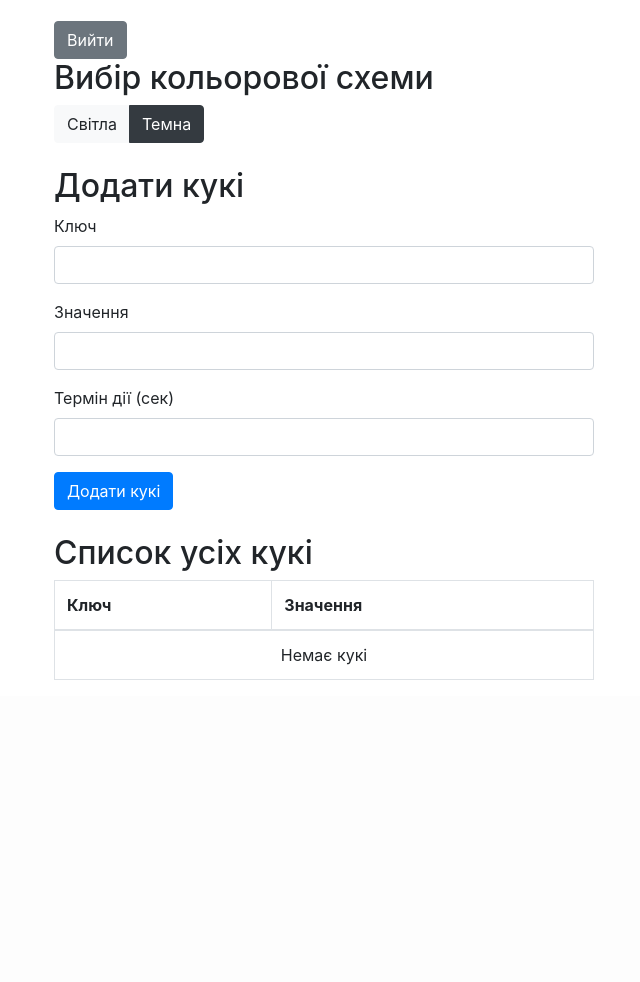
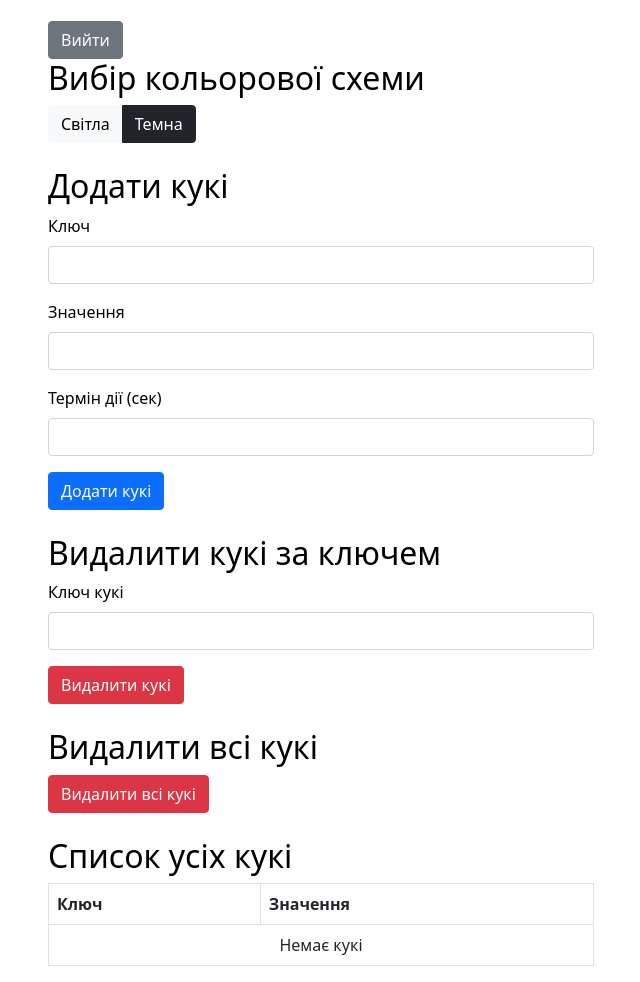
Before and after one commit to VictorPopadynets/flask-app-lab, a Flask app: template app/users/templates/users/profile.html in a window 1280 px wide. Shown: the part 243-1225 px from the top of the page, without its empty margins (46-686 px from the left). Before the commit the page ends 923 px from the top, so only its background shows below. Run offline with Flask 3, Linux system fonts and the light colour scheme; the template is opened without the code that fills it, so the values that code supplies are empty; some libraries are stand-ins or nearby versions.

Commit message:
зміна колірної схеми і фінальні поправки

```diff
--- a/app/templates/base.html
+++ b/app/templates/base.html
@@ -4,7 +4,19 @@
     <meta charset="UTF-8">
     <meta name="viewport" content="width=device-width, initial-scale=1.0">
     <title>{% block title %}Мій сайт{% endblock %}</title>
-    <link rel="stylesheet" href="https://stackpath.bootstrapcdn.com/bootstrap/4.5.2/css/bootstrap.min.css">
+    <link href="https://cdn.jsdelivr.net/npm/bootstrap@5.1.0/dist/css/bootstrap.min.css" rel="stylesheet">
+    <style>
+        body {
+            {% if request.cookies.get('color_scheme') == 'dark' %}
+                background-color: #343a40;
+                color: white;
+            {% else %}
+                background-color: white;
+                color: black;
+            {% endif %}
+        }
+    </style>
+
 </head>
 <body>
   <header class="bg-dark text-white p-3">
--- a/app/users/templates/users/profile.html
+++ b/app/users/templates/users/profile.html
@@ -14,20 +14,34 @@
     </div>
 
     <h2>Додати кукі</h2>
-    <form action="" method="post" class="w-50 mb-4">
+    <form action="{{ url_for('user_name.add_cookie') }}" method="post" class="w-50 mb-4">
         <div class="mb-3">
             <label for="key-cookie" class="form-label">Ключ</label>
-            <input type="text" class="form-control" id="key-cookie" name="key-cookie" required>
+            <input type="text" class="form-control" id="key-cookie" name="key" required>
         </div>
         <div class="mb-3">
             <label for="value-cookie" class="form-label">Значення</label>
-            <input type="text" class="form-control" id="value-cookie" name="value-cookie" required>
+            <input type="text" class="form-control" id="value-cookie" name="value" required>
         </div>
         <div class="mb-3">
             <label for="expires" class="form-label">Термін дії (сек)</label>
-            <input type="number" class="form-control" id="expires" name="expires" required>
+            <input type="number" class="form-control" id="expires" name="expiry" required>
         </div>
         <button type="submit" class="btn btn-primary">Додати кукі</button>
+    </form>
+
+    <h2>Видалити кукі за ключем</h2>
+    <form action="{{ url_for('user_name.delete_cookie_by_key') }}" method="post" class="w-50 mb-4">
+        <div class="mb-3">
+            <label for="cookie-key" class="form-label">Ключ кукі</label>
+            <input type="text" class="form-control" id="cookie-key" name="cookie_key" required>
+        </div>
+        <button type="submit" class="btn btn-danger">Видалити кукі</button>
+    </form>
+
+    <h2>Видалити всі кукі</h2>
+    <form action="{{ url_for('user_name.delete_all_cookies') }}" method="post" class="w-50 mb-4">
+        <button type="submit" class="btn btn-danger">Видалити всі кукі</button>
     </form>
 
     <h2>Список усіх кукі</h2>
```
Also changed, not shown: app/users/views.py (+17 -22 lines).
